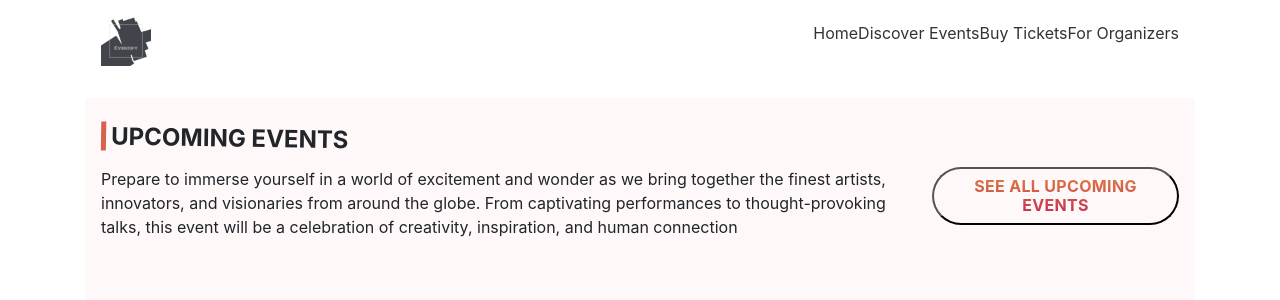
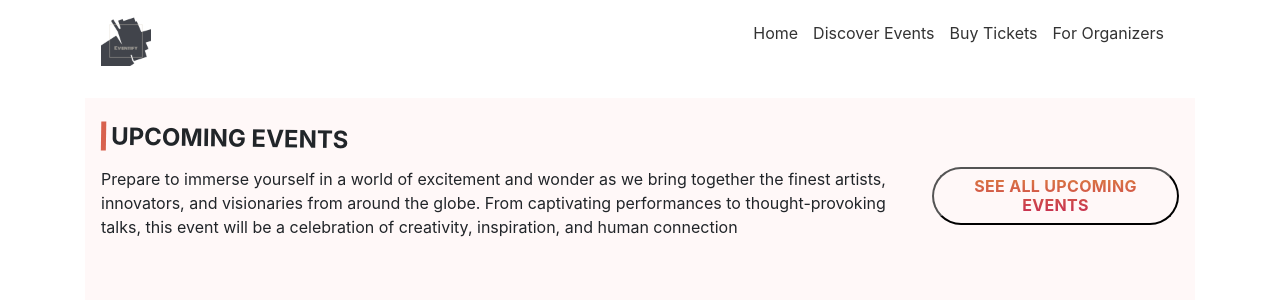
Before and after one commit to CrimsonKarma44/Eventify, a Django app: page / in a window 1280 px wide. Shown: the top 300 px of the page. Run offline with Django 4.2, Linux system fonts and the light colour scheme; data that the repository does not hold is empty.

Commit message:
fixing style

```diff
--- a/Porfolio/Eventify/urls.py
+++ b/Porfolio/Eventify/urls.py
@@ -11,4 +11,5 @@ urlpatterns = [
     path('profile/update/', views.profile_update_view, name='profile_update'),
     path('profile/create-event/', views.create_event, name='create-event'),
     path('logout/', views.logout_view, name='logout'),
+    path('all_events/', views.allEvents, name='all_events')
 ]
--- a/Porfolio/Eventify/views.py
+++ b/Porfolio/Eventify/views.py
@@ -8,6 +8,7 @@ from django.utils.safestring import mark_safe
 from django.contrib.auth import login, authenticate, logout
 from django.contrib.auth.decorators import login_required
 from .forms import RegistrationForm
+from django.contrib import messages
 
 from Ticket.models import Ticket
 from .forms import EventForm, ProfileUpdateForm, LoginForm
@@ -85,6 +86,9 @@ def login_view(request):
             if user is not None:
                 login(request, user)
                 return redirect('profile_update')
+            if user is None:
+                messages.add_message(request, messages.ERROR, "invalid credentials")
+                return redirect('login')
     else:
         form = LoginForm()
 
--- a/Porfolio/static/style/header_footer.css
+++ b/Porfolio/static/style/header_footer.css
@@ -11,8 +11,9 @@
 
   .navigation {
     display: flex;
-    justify-content: flex-end; /* Align menu to the right */
+    justify-content: space-between; /* Align menu to the right */
   }
+
 
   .logo-image {
     width: auto;
@@ -27,6 +28,9 @@
   .menu-link {
     color: #333;
     text-decoration: none;
+  }
+  .menu-item {
+    margin-right: 15px; /* Adjust the margin value as needed */
   }
 
   /* Footer Styles */
--- a/Porfolio/templates/main.html
+++ b/Porfolio/templates/main.html
@@ -42,7 +42,7 @@
               <a href="/" class="menu-link">Home</a>
             </li>
             <li class="menu-item">
-              <a href="" class="menu-link">Discover Events</a>
+              <a href="/all_events/" class="menu-link">Discover Events</a>
             </li>
             <li class="menu-item">
               <a href="{% url 'ticket:all_tickets' %}" class="menu-link"
```
